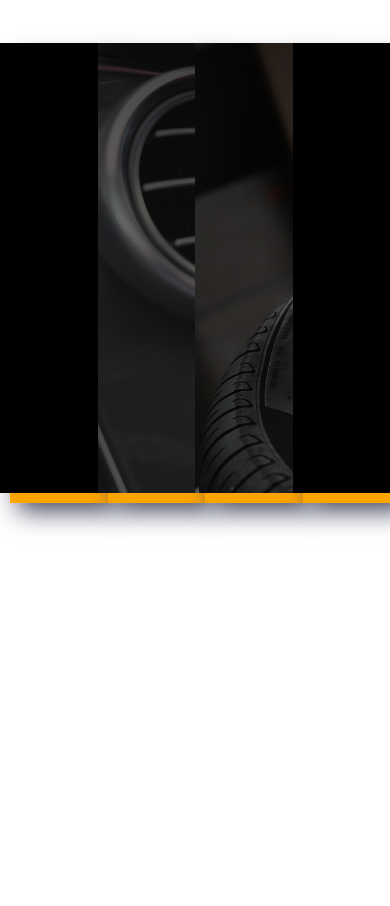
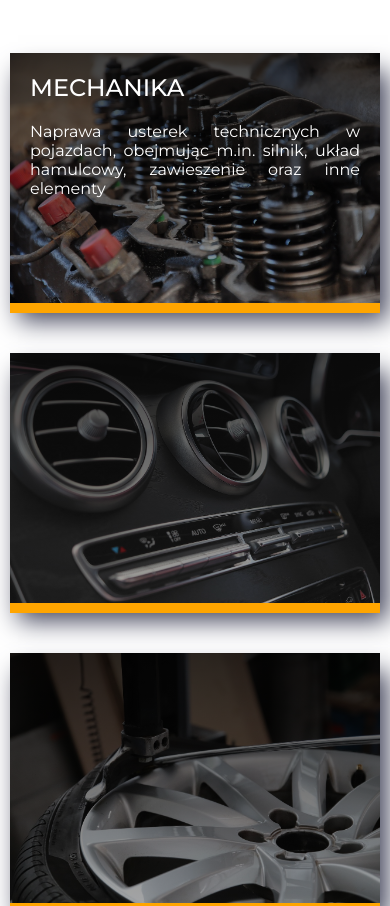
Before and after one commit to mateuszjav/mateuszjav.github.io, a plain HTML site: page index.html in a window 390 px wide. Shown: the part 1020-1926 px from the top of the page. Drawn offline with nearby package versions, Linux system fonts and the light colour scheme.

Commit message:
services design and responsive change

```diff
--- a/index.html
+++ b/index.html
@@ -57,10 +57,26 @@
         <p class="services__text">Kompleksowa obsługa</p>
         <h2 class="services__heading">Usługi</h2>
         <div class="services__box">
-            <div class="services__service mechanics"></div>
-            <div class="services__service conditioning"></div>
-            <div class="services__service vulcanization"></div>
-            <div class="services__service inspection"></div>
+            <div class="services__service mechanics">
+                <h2 class="services__service--heading">Mechanika</h2>
+                <div class="services__service--text">
+                    Naprawa usterek technicznych w pojazdach, obejmując m.in. silnik, układ hamulcowy, zawieszenie oraz
+                    inne elementy
+                </div>
+
+            </div>
+            <div class="services__service conditioning">
+                <div class="services__service--heading"></div>
+                <h2 class="services__service--text"></h2>
+            </div>
+            <div class="services__service vulcanization">
+                <div class="services__service--heading"></div>
+                <h2 class="services__service--text"></h2>
+            </div>
+            <div class="services__service inspection">
+                <div class="services__service--heading"></div>
+                <h2 class="services__service--text"></h2>
+            </div>
         </div>
     </section>
 
--- a/sass/main.scss
+++ b/sass/main.scss
@@ -209,6 +209,8 @@ body {
     width: 300px;
     height: 450px;
     background-color: black;
+    padding: 20px;
+    text-align: justify;
   }
 
   &__service::after {
@@ -222,6 +224,17 @@ body {
     z-index: -10000;
     box-shadow: 8px 8px 24px 0px rgba(66, 68, 90, 1);
   }
+
+  &__service--heading {
+    color: white;
+    text-transform: uppercase;
+    font-weight: 500;
+    margin-bottom: 20px;
+  }
+
+  &__service--text {
+    color: white;
+  }
 }
 
 .vulcanization {
@@ -230,6 +243,15 @@ body {
 
 .conditioning {
   @include serviceImages("../img/airconditioning.jpg");
+}
+
+.mechanics {
+  @include serviceImages("../img/mechanics.jpg");
+}
+
+.inspection {
+  @include serviceImages("../img/inspection.jpg");
+  background-position: center;
 }
 
 //MEDIA
@@ -260,3 +282,21 @@ body {
     display: block;
   }
 }
+
+@media (max-width: 768px) {
+  .services__box {
+    flex-direction: column;
+    align-items: center;
+    padding: 10px;
+  }
+
+  .services__service {
+    width: 100%;
+    height: 250px;
+    margin-bottom: 50px;
+  }
+
+  .services__service::after {
+    left: 0;
+  }
+}
```
Also changed, not shown: css/main.css, img/inspection.jpg (added), img/mechanics.jpg (added), 1 other file.
